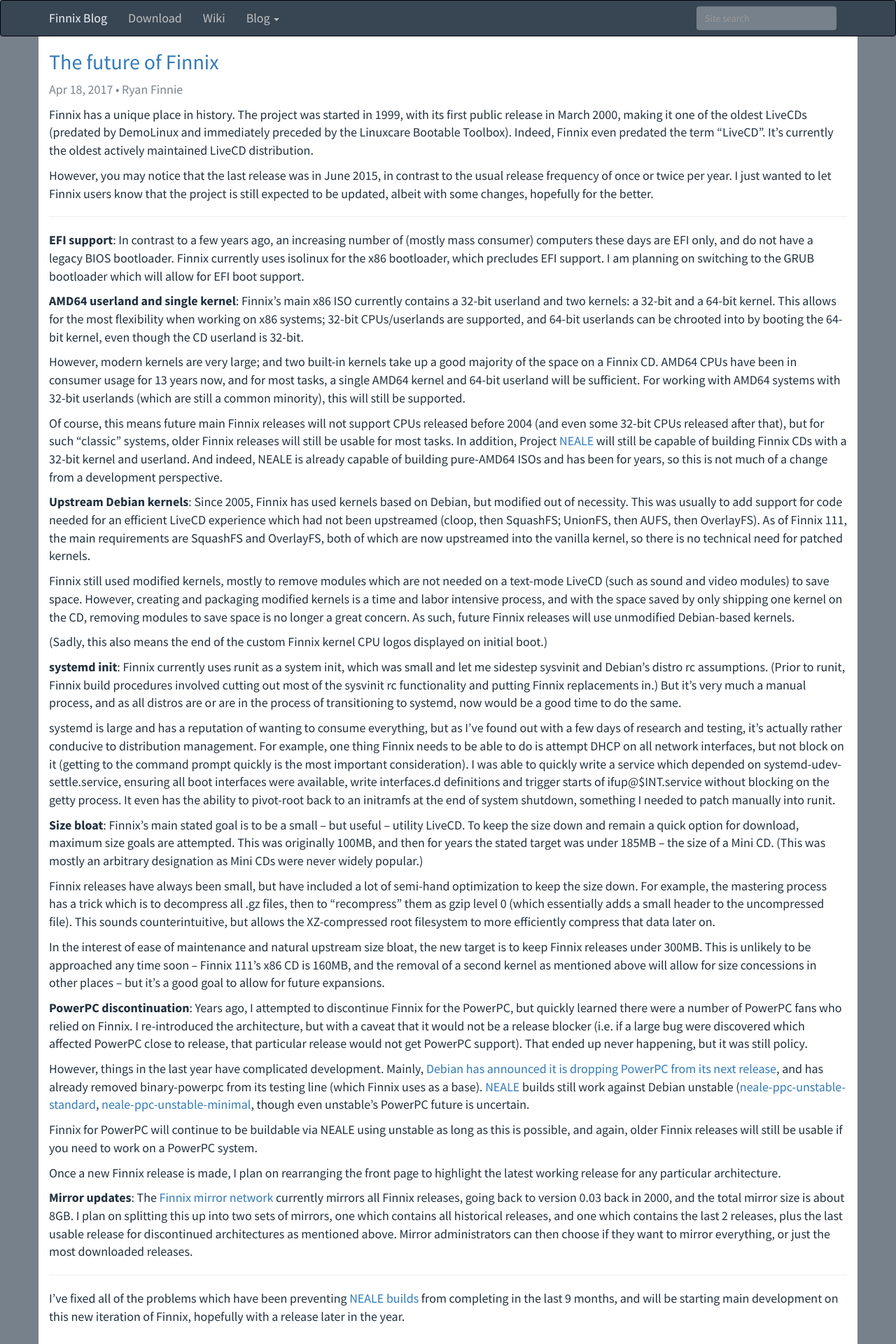
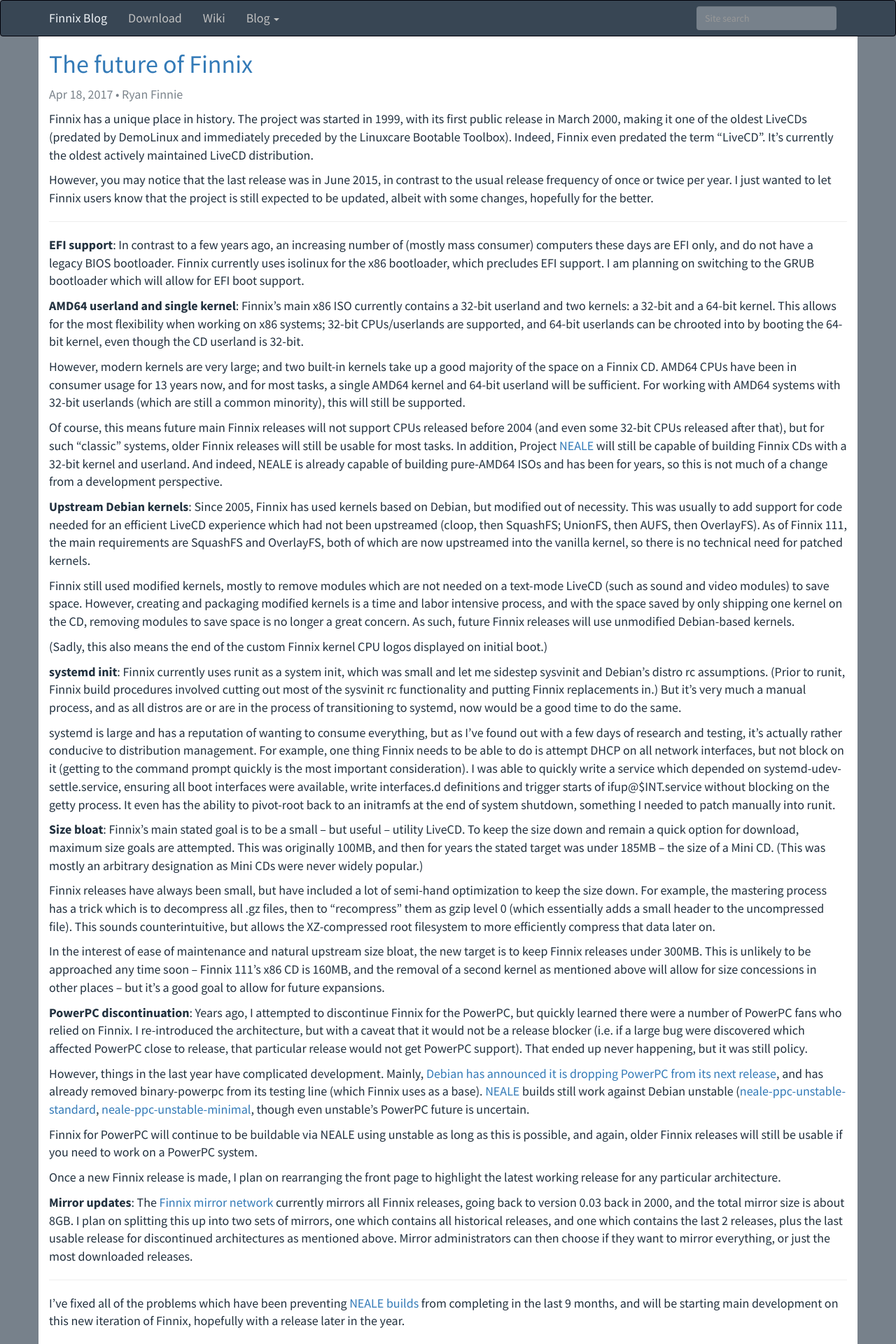
Before and after one commit to finnix/jekyll-finnix, a Jekyll site: the page built from index.html, in a window 1280 px wide. Shown: the top 1920 px of the page at 70% size. Built offline with Jekyll 4.4.1, drawn with Linux system fonts in a browser that asks for light colours; nearby versions of some CDN libraries.

Commit message:
Adjust uniformity on post title

```diff
--- a/blog-media/css/main.css
+++ b/blog-media/css/main.css
@@ -102,3 +102,7 @@
   max-width: 640px;
   height: auto;
 }
+
+h1.post-title, h2.post-title {
+  font-size: 36px;
+}
```
